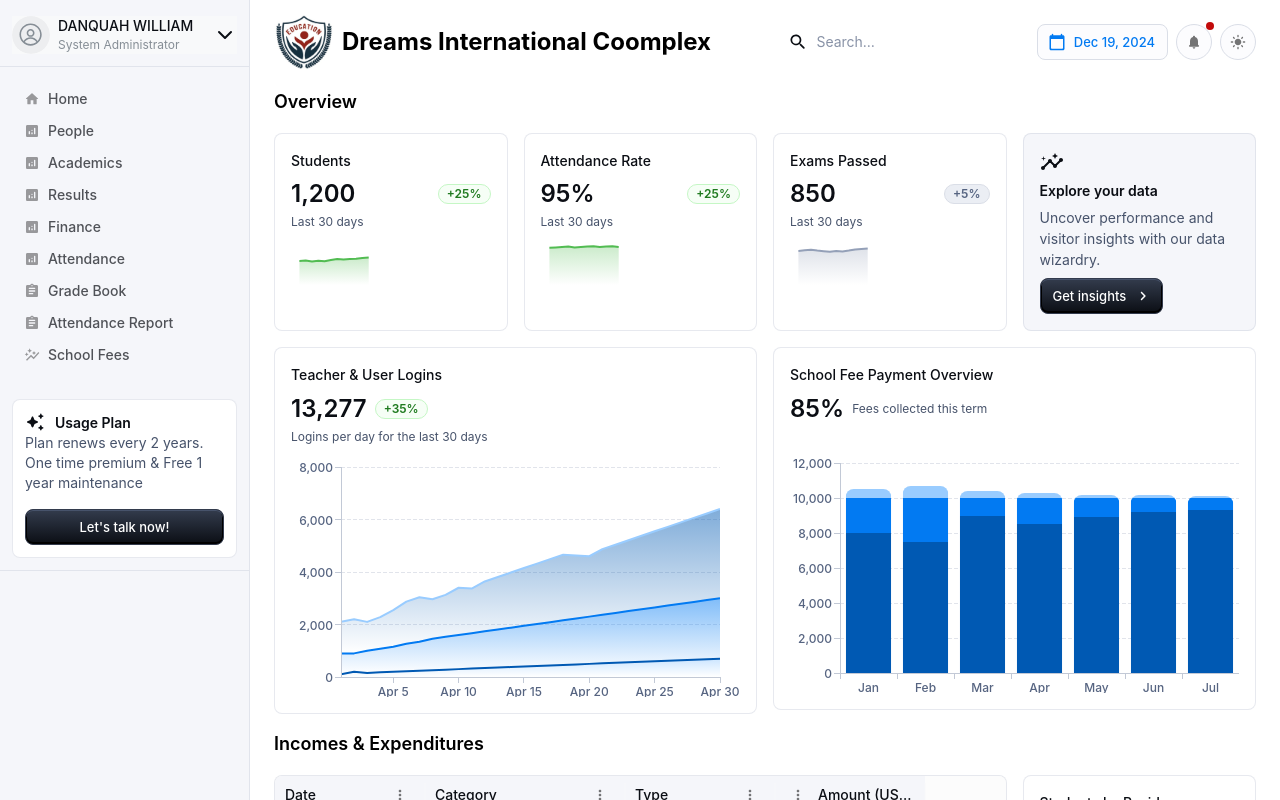
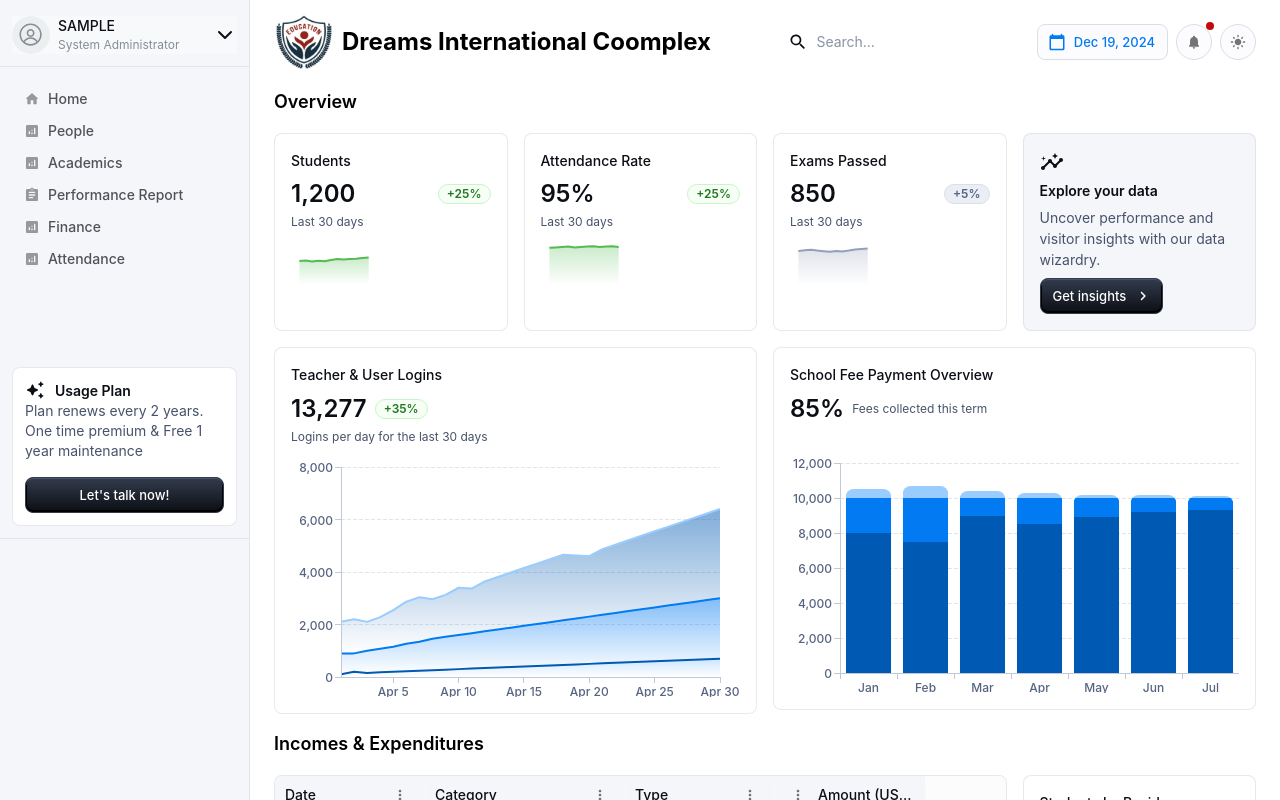
Before and after one commit to Williamdreams89/schoolfocus, a React (Create React App) app in the folder frontend/: page / in a window 1280 px wide. Shown: the top 800 px of the page. Built offline with nearby package versions, Linux system fonts and the light colour scheme; sample sign-in values are in the browser's storage.

Commit message:
some stuffs

```diff
--- a/frontend/src/App.tsx
+++ b/frontend/src/App.tsx
@@ -119,7 +119,7 @@ const App: React.FC = (props: { disableCustomTheme?: boolean }) => {
     location.pathname === "/auth/login" ||
     location.pathname === "/auth/forgot-password";
   // Track user inactivity (30 seconds)
-  useInactivityTracker(100, handleInactive, isLocked ||isAuthPage);
+  useInactivityTracker(10000, handleInactive, isLocked ||isAuthPage);
 
 
 
--- a/frontend/src/components/MenuContent.tsx
+++ b/frontend/src/components/MenuContent.tsx
@@ -30,13 +30,9 @@ const mainListItems = [
   { text: 'Home', icon: <HomeRoundedIcon />, path: '/' },
   { text: 'People', icon: <AnalyticsRoundedIcon />, path: '/people' },
   { text: 'Academics', icon: <AnalyticsRoundedIcon />, path: '/academics' },
-  { text: 'Results', icon: <AnalyticsRoundedIcon />, path: '/academics' },
+  { text: 'Performance Report', icon: <AssignmentRoundedIcon />, path: '/exams-report' },
   { text: 'Finance', icon: <AnalyticsRoundedIcon />, path: '/academics' },
   { text: 'Attendance', icon: <AnalyticsRoundedIcon />, path: '/academics' },
-  { text: 'Grade Book', icon: <AssignmentRoundedIcon />, path: '/exams-report' },
-  // { text: 'Student Promotion', icon: <AssignmentRoundedIcon />, path: '/studentPromotion' },
-  { text: 'Attendance Report', icon: <AssignmentRoundedIcon />, path: '/attendance-report' },
-  { text: 'School Fees', icon: <AutoGraphIcon />, path: '/school-fees' },
 ];
 
 
@@ -51,7 +47,7 @@ export default function MenuContent() {
   };
 
   return (
-    <Stack sx={{  p: 1, justifyContent: 'space-between' }}>
+    <Stack sx={{  p: 1, justifyContent: 'space-between', mb:'4rem' }}>
       <List dense>
         {mainListItems.map((item, index) => (
           <ListItem key={index} disablePadding sx={{ display: 'block' }}>
--- a/frontend/src/components/SelectContentTwo.tsx
+++ b/frontend/src/components/SelectContentTwo.tsx
@@ -21,7 +21,7 @@ const SelectContentTwo: React.FC = () => {
         <Avatar radius="xl" size="md" />
         <div style={{flex:3}}>
           <Text style={{fontWeight:500}} size="sm">
-            DANQUAH WILLIAM
+            {localStorage.getItem("username")?.toUpperCase()}
           </Text>
           <Text size="xs" color="dimmed">
             System Administrator
@@ -37,7 +37,7 @@ const SelectContentTwo: React.FC = () => {
   }}
 >
   <MenuItem onClick={handleMenuClose}>Profile</MenuItem>
-  <MenuItem onClick={()=>{localStorage.removeItem("access_token"); window.location.href = "/"}}>Logout</MenuItem>
+  <MenuItem onClick={()=>{localStorage.removeItem("access_token");localStorage.removeItem("username"); localStorage.removeItem("user_profile_pic"); window.location.href = "/"}}>Logout</MenuItem>
 </Menu>
       </div>
 
--- a/frontend/src/components/SideMenuMobile.tsx
+++ b/frontend/src/components/SideMenuMobile.tsx
@@ -44,12 +44,11 @@ export default function SideMenuMobile({ open, toggleDrawer }: SideMenuMobilePro
           >
             <Avatar
               sizes="small"
-              alt="Danquah William"
-              src="/static/images/avatar/7.jpg"
+              src={`${localStorage.getItem("user_profile_pic")}`}
               sx={{ width: 24, height: 24 }}
             />
             <Typography component="p" variant="h6">
-              Danquah William
+              {localStorage.getItem("username")?.toUpperCase()}
             </Typography>
           </Stack>
           <MenuButton showBadge>
--- a/frontend/src/components/auth/ForgotPassword.tsx
+++ b/frontend/src/components/auth/ForgotPassword.tsx
@@ -74,7 +74,7 @@ const ForgotPassword = () => {
 
       {/* Back to Login */}
       <Link
-        href="/login" // Replace with the correct route
+        href="/auth/login" // Replace with the correct route
         underline="none"
         sx={{
           marginTop: 3,
--- a/frontend/src/components/auth/LoginPage.tsx
+++ b/frontend/src/components/auth/LoginPage.tsx
@@ -14,12 +14,14 @@ import { Facebook, Twitter, LinkedIn } from "@mui/icons-material";
 import axios from "axios";
 import { TextInput } from "@mantine/core";
 import useMediaQuery from "@mui/material/useMediaQuery";
+import { useNavigate } from "react-router-dom";
 
 const LoginPage: React.FC = () => {
   const [email, setEmail] = useState("");
   const [password, setPassword] = useState("");
   const [loading, setLoading] = useState(false);
   const [error, setError] = useState("");
+  const navigate = useNavigate()
 
   const handleLogin = async (e: React.FormEvent) => {
     e.preventDefault(); // Prevent page reload
@@ -32,9 +34,14 @@ const LoginPage: React.FC = () => {
         password,
       });
 
-      const { token } = response.data; // Adjust based on your API response
-      localStorage.setItem("access_token", `${token}`); // Save the token for authenticated requests
-      window.location.href = "/"; // Redirect on successful login
+      const { token, username, user_profile_pic } = response.data; // Adjust based on your API response
+      console.log("Login data =", response.data)
+      localStorage.setItem("access_token", `${token}`);
+      localStorage.setItem("username", `${username}`);
+      localStorage.setItem("user_profile_pic", `${user_profile_pic}`);
+      // window.location.href = "/"; // Redirect on successful login
+      navigate("/")
+
     } catch (err) {
       setError("Invalid email or password. Please try again.");
     } finally {
--- a/frontend/src/utils/component/LockScreen.tsx
+++ b/frontend/src/utils/component/LockScreen.tsx
@@ -63,7 +63,7 @@ const LockScreen: React.FC<LockScreenProps> = ({ onUnlock }) => {
           }}
         />
         <Typography variant="h6" mt={2} fontWeight="bold">
-          DANQUAH WILLIAM
+          {localStorage.getItem("username")?.toUpperCase()}
         </Typography>
         <Typography variant="subtitle1" color="text.secondary">
           System Administrator
```
